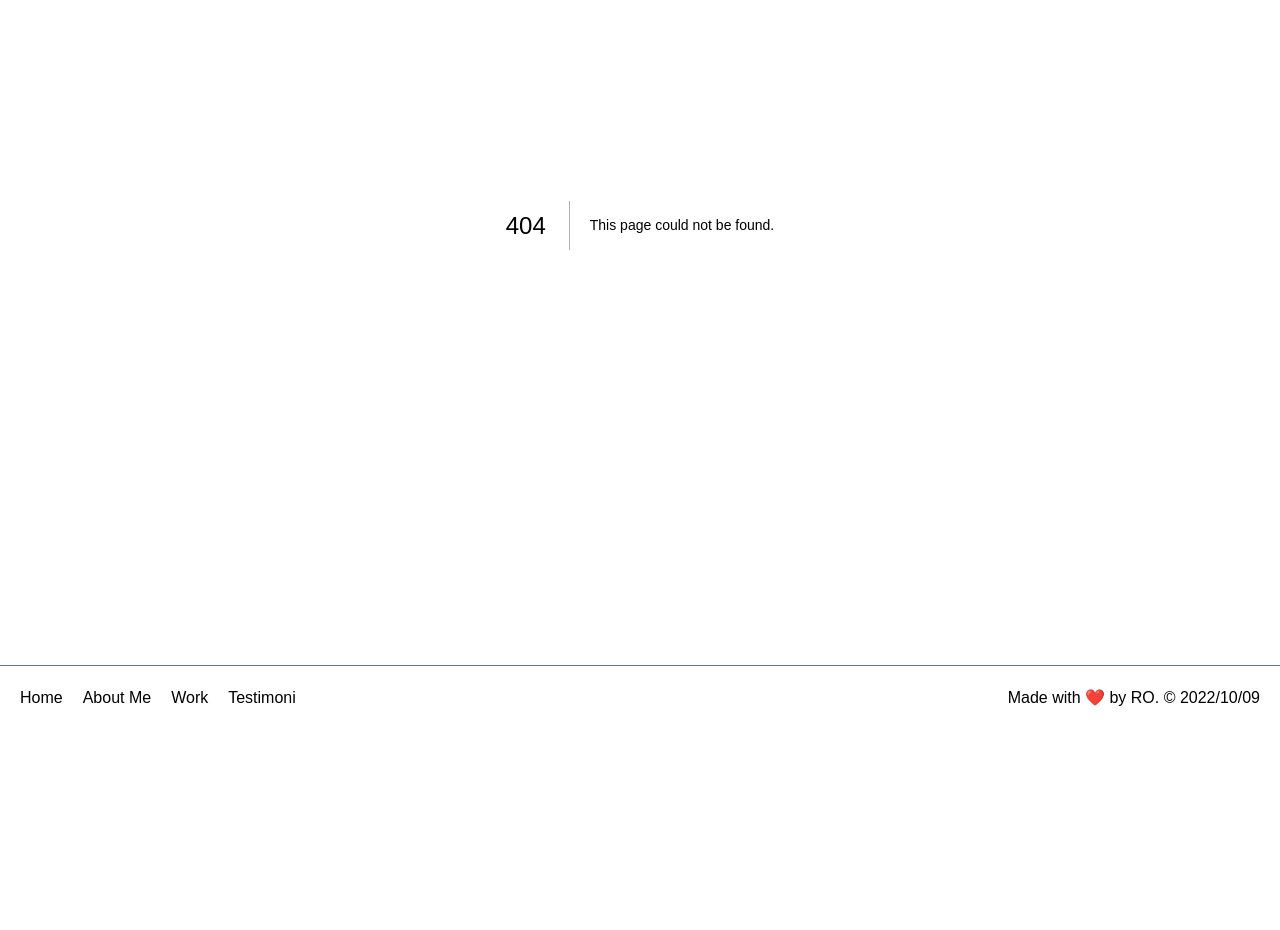
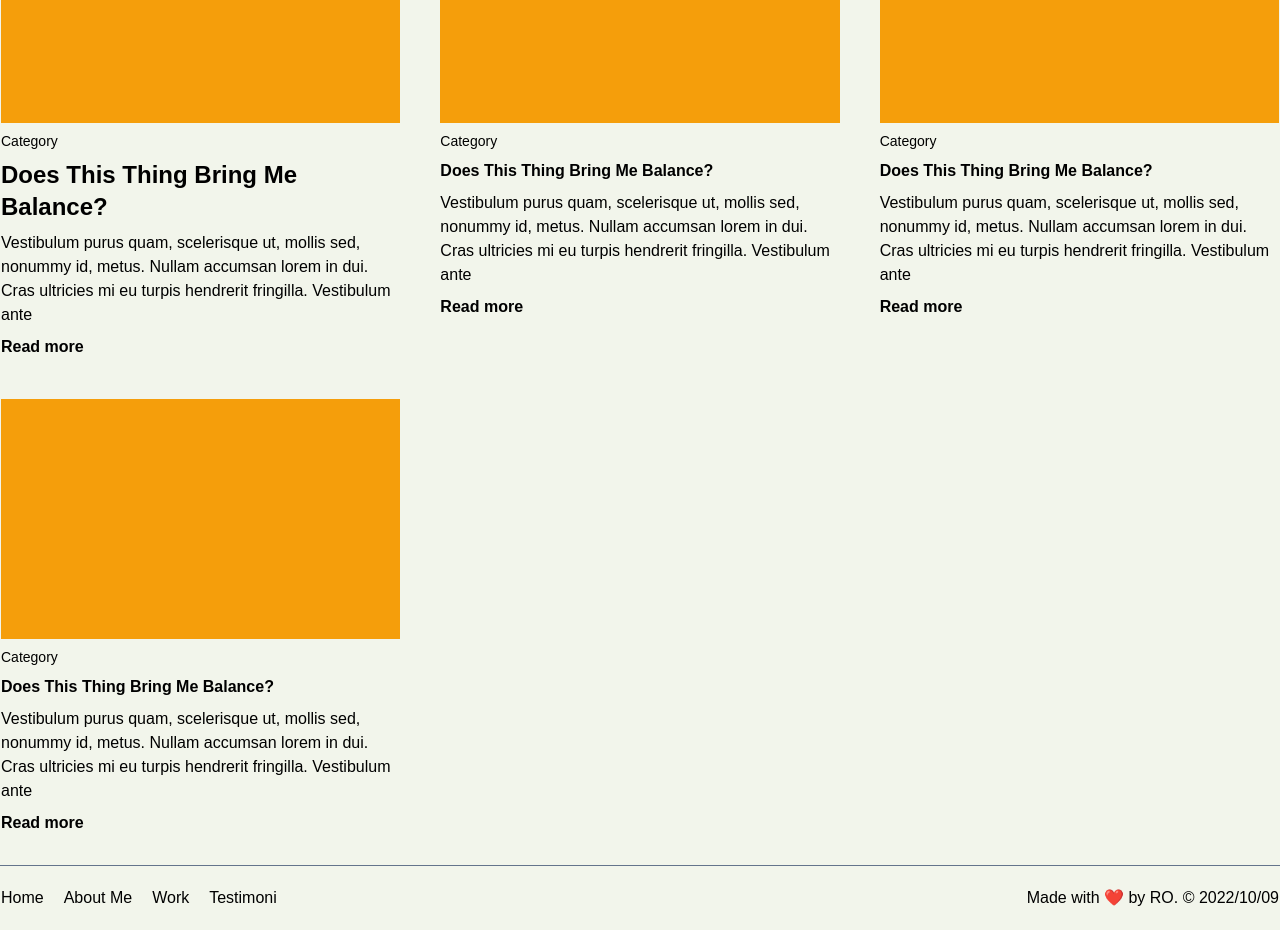
Before and after one commit to caesareza/nextjs-tailwind-portfolio-website, a Next.js app: page /blog in a window 1280 px wide. Before the commit this address had no page. Shown: the part 280-1210 px from the top of the page. Before the commit the page ends 1010 px from the top, so only its background shows below. Built offline with nearby package versions, Linux system fonts and the light colour scheme.

Commit message:
Add hover style in main menu and updated readme.md

```diff
--- a/src/components/General/Header.js
+++ b/src/components/General/Header.js
@@ -29,14 +29,16 @@ export default function Header() {
           {menu.map((value, index) => (
             <li key={index}>
               <Link href={value.href}>
-                <a>{value.label}</a>
+                <a className="hover:text-amber-600">{value.label}</a>
               </Link>
             </li>
           ))}
         </ul>
         <div className="ml-auto mr-3 lg:ml-0 lg:mr-0">
           <Link href="/contact">
-            <a className="border border-slate-500 p-1 px-5">Contact</a>
+            <a className="border border-slate-500 p-1 px-5 hover:bg-amber-300">
+              Contact
+            </a>
           </Link>
         </div>
         <div className="block lg:hidden">
--- a/src/data/menu.js
+++ b/src/data/menu.js
@@ -15,4 +15,8 @@ export const menu = [
     label: 'Testimoni',
     href: '/testimoni',
   },
+  // {
+  //   label: 'Blog',
+  //   href: '/blog',
+  // },
 ]
--- /dev/null
+++ b/src/pages/blog/index.js
@@ -0,0 +1,76 @@
+import React from 'react'
+import Link from 'next/link'
+
+const Blog = () => {
+  return (
+    <section id="blog">
+      <h1 className="text-3xl mb-8">Mathilde Blog</h1>
+      <div className="grid grid-cols-1 sm:grid-cols-2 md:grid-cols-2 lg:grid-cols-3 gap-10">
+        <article className="space-y-2">
+          <div className="h-60 w-full bg-amber-500"></div>
+          <div className="font-light text-sm">Category</div>
+          <h2 className="font-bold text-2xl">
+            Does This Thing Bring Me Balance?
+          </h2>
+          <p>
+            Vestibulum purus quam, scelerisque ut, mollis sed, nonummy id,
+            metus. Nullam accumsan lorem in dui. Cras ultricies mi eu turpis
+            hendrerit fringilla. Vestibulum ante
+          </p>
+          <nav>
+            <Link href="/">
+              <a className="font-bold hover:text-amber-600">Read more</a>
+            </Link>
+          </nav>
+        </article>
+        <article className="space-y-2">
+          <div className="h-60 w-full bg-amber-500"></div>
+          <div className="font-light text-sm">Category</div>
+          <h2 className="font-bold">Does This Thing Bring Me Balance?</h2>
+          <p>
+            Vestibulum purus quam, scelerisque ut, mollis sed, nonummy id,
+            metus. Nullam accumsan lorem in dui. Cras ultricies mi eu turpis
+            hendrerit fringilla. Vestibulum ante
+          </p>
+          <nav>
+            <Link href="/">
+              <a className="font-bold hover:text-amber-600">Read more</a>
+            </Link>
+          </nav>
+        </article>
+        <article className="space-y-2">
+          <div className="h-60 w-full bg-amber-500"></div>
+          <div className="font-light text-sm">Category</div>
+          <h2 className="font-bold">Does This Thing Bring Me Balance?</h2>
+          <p>
+            Vestibulum purus quam, scelerisque ut, mollis sed, nonummy id,
+            metus. Nullam accumsan lorem in dui. Cras ultricies mi eu turpis
+            hendrerit fringilla. Vestibulum ante
+          </p>
+          <nav>
+            <Link href="/">
+              <a className="font-bold hover:text-amber-600">Read more</a>
+            </Link>
+          </nav>
+        </article>
+        <article className="space-y-2">
+          <div className="h-60 w-full bg-amber-500"></div>
+          <div className="font-light text-sm">Category</div>
+          <h2 className="font-bold">Does This Thing Bring Me Balance?</h2>
+          <p>
+            Vestibulum purus quam, scelerisque ut, mollis sed, nonummy id,
+            metus. Nullam accumsan lorem in dui. Cras ultricies mi eu turpis
+            hendrerit fringilla. Vestibulum ante
+          </p>
+          <nav>
+            <Link href="/">
+              <a className="font-bold hover:text-amber-600">Read more</a>
+            </Link>
+          </nav>
+        </article>
+      </div>
+    </section>
+  )
+}
+
+export default Blog
--- a/src/styles/globals.css
+++ b/src/styles/globals.css
@@ -3,17 +3,25 @@
 @tailwind utilities;
 
 html {
-  @apply font-['Lato'] font-[sans-serif]
+  @apply font-['Lato'] font-[sans-serif];
 }
 
 body {
-  @apply bg-[#F2F5EB]
+  @apply bg-[#F2F5EB];
 }
 
-h1, h2, h3 {
-  @apply font-['Raleway'] font-[sans-serif]
+h1,
+h2,
+h3 {
+  @apply font-['Raleway'] font-[sans-serif];
 }
 
-.logo{
-  @apply font-['Raleway'] font-bold
+.logo {
+  @apply font-['Raleway'] font-bold;
 }
+
+.container {
+  width: 100%;
+  margin: 10px auto;
+  padding: 10px 01px;
+}
```
Also changed, not shown: public/web-preview.jpg (added), 1 other file (tests, documents, lock files or other folders).
